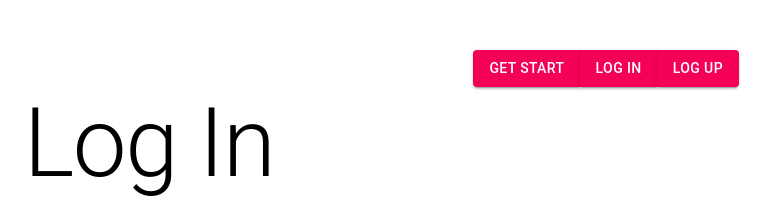
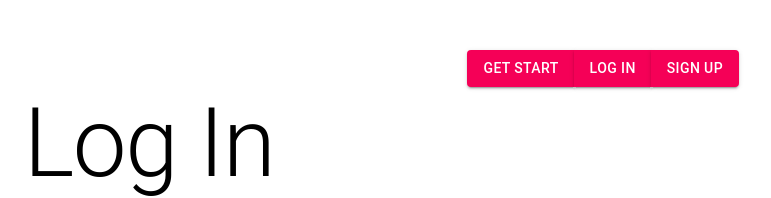
Before and after one commit to AliakseiYausiuk/Form, a React (Create React App) app: page / in a window 1280 px wide. Shown: the top 198 px of the page, without its empty margins (491-1262 px from the left). Built offline with nearby package versions, Linux system fonts and the light colour scheme.

Commit message:
feat: add navLink

```diff
--- a/src/component/Header/Header.tsx
+++ b/src/component/Header/Header.tsx
@@ -1,15 +1,16 @@
 import React from 'react';
 import {Button, ButtonGroup, Grid} from '@material-ui/core';
 import styles from './header.module.css'
+import {NavLink} from 'react-router-dom';
 
 
 export const Header = () => {
     return (
         <Grid className={styles.header} container justifyContent={'flex-end'}>
             <ButtonGroup color={'secondary'}>
-                <Button variant={'contained'}>Get Start</Button>
-                <Button variant={'contained'}>Log In</Button>
-                <Button variant={'contained'}>Log Up</Button>
+                <Button variant={'contained'}><NavLink to={'/'} className={styles.link}>Get Start</NavLink></Button>
+                <Button variant={'contained'}><NavLink to={'/login'} className={styles.link}>Log In</NavLink></Button>
+                <Button variant={'contained'}><NavLink to={'/singup'} className={styles.link}>Sign Up</NavLink></Button>
             </ButtonGroup>
         </Grid>
     )
```
